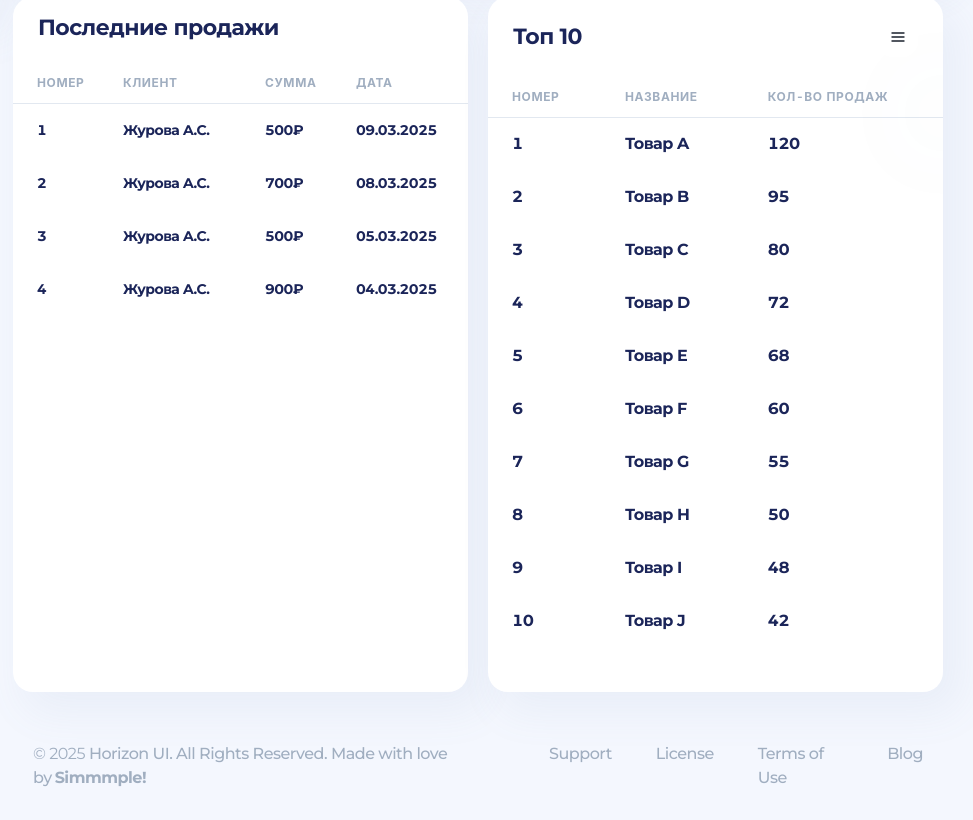
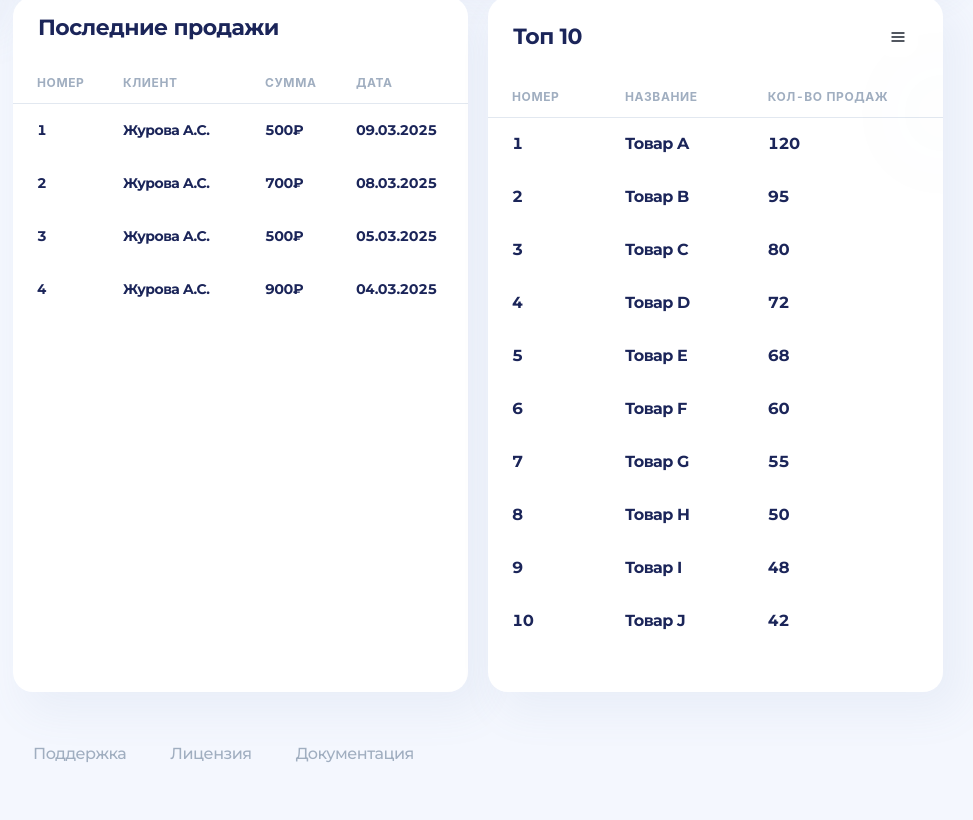
Before and after one commit to avnva/Web-application-for-sales-accounting, a React (Create React App) app: page /admin/default in a window 1280 px wide. Shown: the part 788-1608 px from the top of the page, without its empty margins (307-1280 px from the left). After the commit the page ends 1584 px from the top, so only its background shows below. Built offline with nearby package versions, Linux system fonts and the light colour scheme.

Commit message:
fix footer

```diff
--- a/src/components/footer/FooterAdmin.js
+++ b/src/components/footer/FooterAdmin.js
@@ -28,27 +28,6 @@ export default function Footer() {
       justifyContent='space-between'
       px={{ base: "30px", md: "50px" }}
       pb='30px'>
-      <Text
-        color={textColor}
-        textAlign={{
-          base: "center",
-          xl: "start",
-        }}
-        mb={{ base: "20px", xl: "0px" }}>
-        {" "}
-        &copy; {1900 + new Date().getYear()}
-        <Text as='span' fontWeight='500' ms='4px'>
-          Horizon UI. All Rights Reserved. Made with love by
-          <Link
-            mx='3px'
-            color={textColor}
-            href='https://www.simmmple.com?ref=horizon-chakra-free'
-            target='_blank'
-            fontWeight='700'>
-            Simmmple!
-          </Link>
-        </Text>
-      </Text>
       <List display='flex'>
         <ListItem
           me={{
@@ -58,8 +37,8 @@ export default function Footer() {
           <Link
             fontWeight='500'
             color={textColor}
-            href='mailto:hello@simmmple.com'>
-            Support
+            href='mailto:voynova.03@inbox.ru'>
+            Поддержка
           </Link>
         </ListItem>
         <ListItem
@@ -70,8 +49,8 @@ export default function Footer() {
           <Link
             fontWeight='500'
             color={textColor}
-            href='https://www.simmmple.com/licenses?ref=horizon-chakra-free'>
-            License
+            href='https://github.com/avnva/Web-application-for-sales-accounting'>
+            Лицензия
           </Link>
         </ListItem>
         <ListItem
@@ -82,16 +61,8 @@ export default function Footer() {
           <Link
             fontWeight='500'
             color={textColor}
-            href='https://simmmple.com/terms-of-service?ref=horizon-chakra-free'>
-            Terms of Use
-          </Link>
-        </ListItem>
-        <ListItem>
-          <Link
-            fontWeight='500'
-            color={textColor}
-            href='https://www.blog.simmmple.com/?ref=horizon-chakra-free'>
-            Blog
+            href='https://github.com/avnva/Web-application-for-sales-accounting'>
+            Документация
           </Link>
         </ListItem>
       </List>
--- a/src/components/footer/FooterAuth.js
+++ b/src/components/footer/FooterAuth.js
@@ -26,27 +26,7 @@ export default function Footer() {
       justifyContent='space-between'
       px={{ base: "30px", md: "0px" }}
       pb='30px'>
-      <Text
-        color={textColor}
-        textAlign={{
-          base: "center",
-          xl: "start",
-        }}
-        mb={{ base: "20px", lg: "0px" }}>
-        {" "}
-        &copy; {1900 + new Date().getYear()}
-        <Text as='span' fontWeight='500' ms='4px'>
-          Horizon UI. All Rights Reserved. Made with love by
-          <Link
-            mx='3px'
-            color={textColor}
-            href='https://www.simmmple.com?ref=horizon-chakra-free'
-            target='_blank'
-            fontWeight='700'>
-            Simmmple!
-          </Link>
-        </Text>
-      </Text>
+
       <List display='flex'>
         <ListItem
           me={{
@@ -55,9 +35,9 @@ export default function Footer() {
           }}>
           <Link
             fontWeight='500'
-            color={linkColor}
-            href='mailto:hello@simmmple.com?ref=horizon-chakra-free'>
-            Support
+            color={textColor}
+            href='mailto:voynova.03@inbox.ru'>
+            Поддержка
           </Link>
         </ListItem>
         <ListItem
@@ -67,9 +47,9 @@ export default function Footer() {
           }}>
           <Link
             fontWeight='500'
-            color={linkColor}
-            href='https://www.simmmple.com/licenses?ref=horizon-chakra-free'>
-            License
+            color={textColor}
+            href='https://github.com/avnva/Web-application-for-sales-accounting'>
+            Лицензия
           </Link>
         </ListItem>
         <ListItem
@@ -79,17 +59,9 @@ export default function Footer() {
           }}>
           <Link
             fontWeight='500'
-            color={linkColor}
-            href='https://simmmple.com/terms-of-service?ref=horizon-chakra-free'>
-            Terms of Use
-          </Link>
-        </ListItem>
-        <ListItem>
-          <Link
-            fontWeight='500'
-            color={linkColor}
-            href='https://www.blog.simmmple.com/?ref=horizon-chakra-free'>
-            Blog
+            color={textColor}
+            href='https://github.com/avnva/Web-application-for-sales-accounting'>
+            Документация
           </Link>
         </ListItem>
       </List>
```
